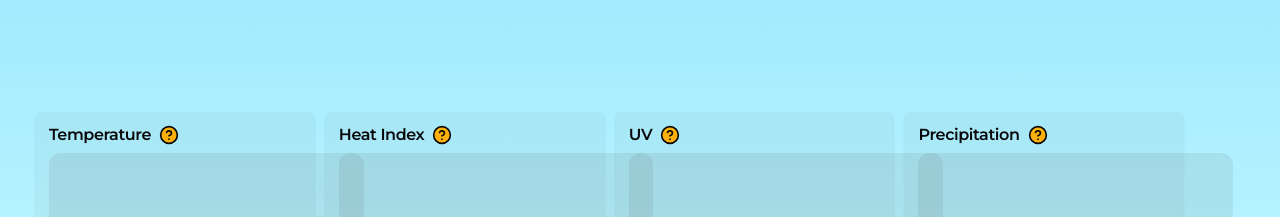
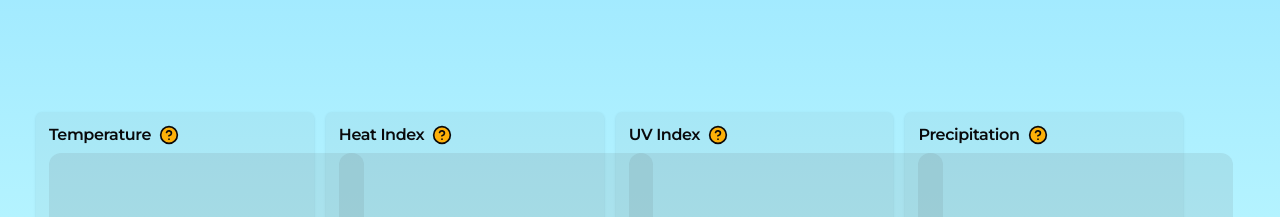
Before and after one commit to Kloudtechcorp/kloudtrack-public, a Next.js app: page / in a window 1280 px wide. Shown: the part 840-1057 px from the top of the page. Built offline with nearby package versions, Linux system fonts and the light colour scheme.

Commit message:
uv index infor card fix

```diff
--- a/components/shared/infoCard.tsx
+++ b/components/shared/infoCard.tsx
@@ -50,7 +50,7 @@ const infoCardData: InfoCardProps[] = [
     tooltip: "This is a tooltip for temperature",
   },
   {
-    title: "UV",
+    title: "UV Index",
     description: "Low (2)",
     explanation: "This is an explanation of UV",
     tooltip: "This is a tooltip for temperature",
```
